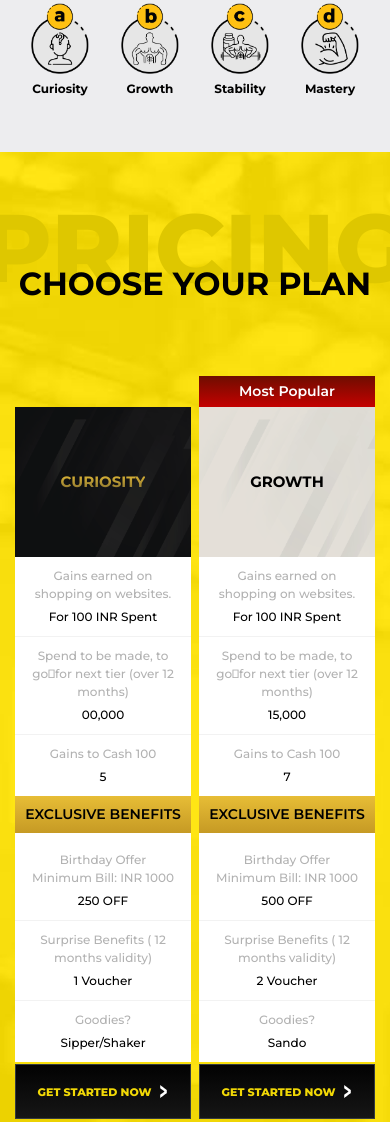
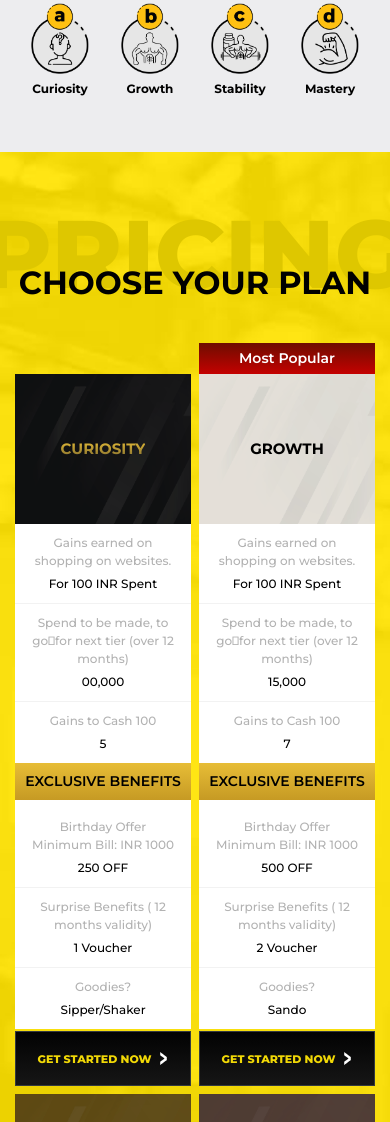
Before and after one commit to rahuldev39/muscle-monk, a plain HTML site: page index.html in a window 390 px wide. Shown: the part 2654-3776 px from the top of the page. Drawn offline with Linux system fonts and the light colour scheme.

Commit message:
responsive update

```diff
--- a/css/responsive.css
+++ b/css/responsive.css
@@ -70,12 +70,8 @@
   .container-sm {
     max-width: 768px;
   }
-  .pricing-section {
-    padding: 3rem 0px;
-  }
-  .section-title.shadow-text span {
-    font-size: 7rem;
-  }
+
+
   .hero-content-inner p {
     font-size: 14px;
   }
@@ -101,10 +97,7 @@
     padding: 10px 22px;
     font-size: 16px;
   }
-  .section-title.shadow-text span {
-    top: 0px;
-    line-height: 1;
-  }
+
 }
 
 @media (max-width: 576px) {
--- a/css/style.css
+++ b/css/style.css
@@ -141,16 +141,18 @@ body {
 
 /*################------Pricing Section Css---------####################*/
 .section-title.shadow-text {
-  padding-top: 65px;
+    margin-bottom: 3rem;
+    margin-top: 2rem;
 }
 .section-title.shadow-text span {
-  font-size: 9rem;
     bottom: 0px;
+    font-size: 6.2rem;
     color: #dec700;
     font-weight: 800;
     text-transform: uppercase;
     left: 50%;
     transform: translateX(-50%);
+    line-height: 1;
 }
 
 .pricing-section {
--- a/index.html
+++ b/index.html
@@ -250,7 +250,7 @@
       <section class="section pricing-section overflow-hidden">
         <div class="container">
           <div
-            class="section-title text-center pb-5 position-relative shadow-text"
+            class="section-title text-center  position-relative shadow-text"
           >
             <span class="position-absolute">Pricing</span>
             <h2 class="text-uppercase position-relative font-weight-bold">
@@ -258,7 +258,7 @@
             </h2>
           </div>
 
-          <div class="row mx-n1 pt-5">
+          <div class="row mx-n1 pt-4">
             <div class="col-6 col-lg-3 mb-2 mb-lg-0 px-1">
               <div class="plan-item plan-1 text-center">
                 <div class="plan-header">
```
Lines whose indentation alone changed are shown as unchanged.
